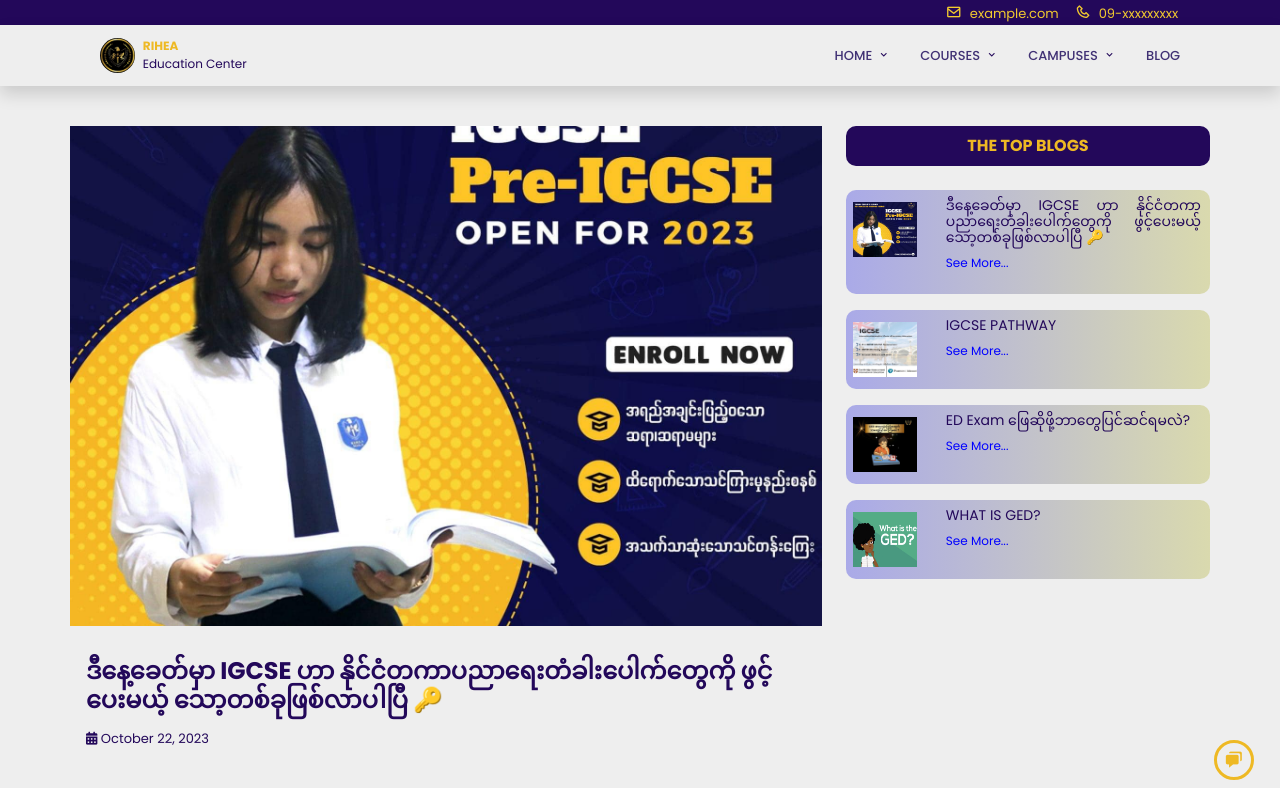
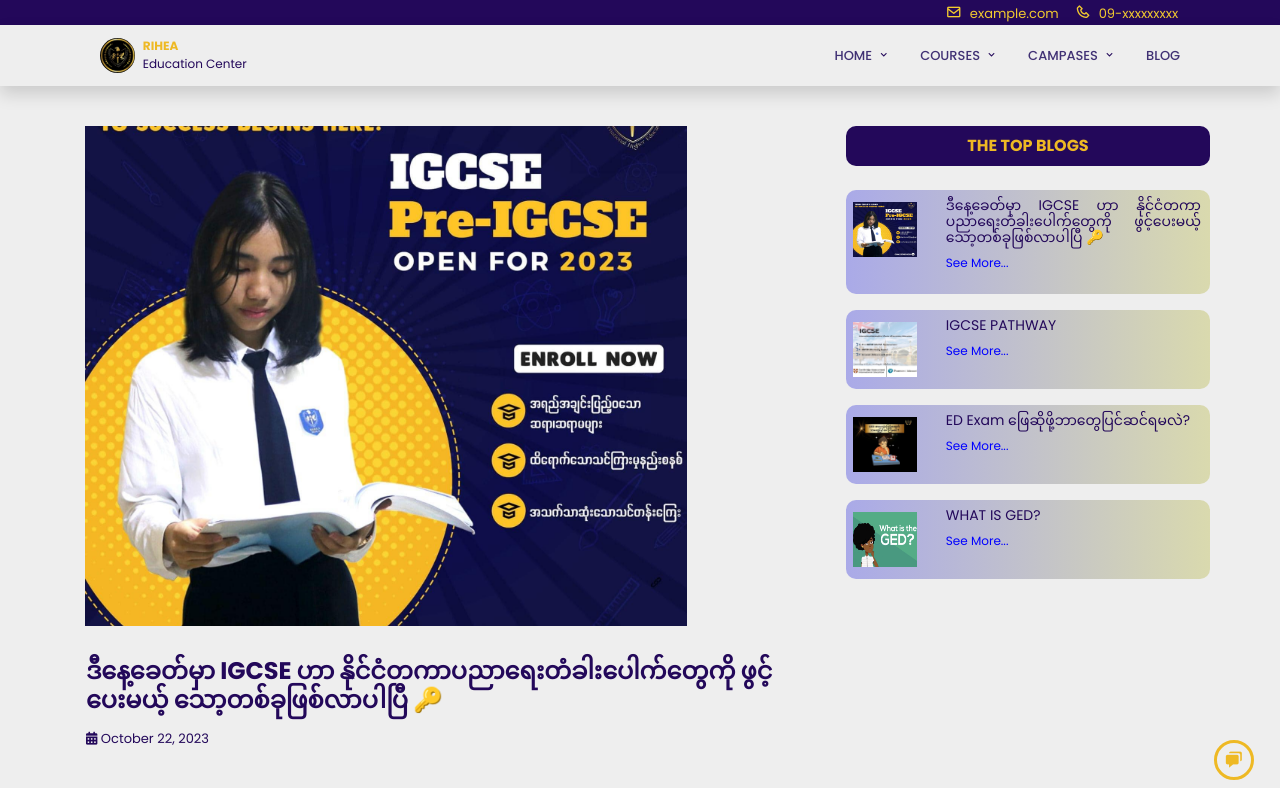
Before and after one commit to WaiLinnHtetAung/miga-project, a Vue app: page /blog-detail/1 in a window 1280 px wide. Shown: the top 788 px of the page. Built offline with nearby package versions, Linux system fonts and the light colour scheme; a small style sheet from the web is missing.

Commit message:
menu active update

```diff
--- a/src/views/BlogDetail.vue
+++ b/src/views/BlogDetail.vue
@@ -2,7 +2,7 @@
     <div class="blog-detail-section container">
         <div class="row">
             <div class="col-lg-8 col-md-12 col-sm-12 col-12 mb-3 blog-detail">
-                <img :src="blog.img" alt="">
+                    <img :src="blog.img" alt="">
                 <div class="blog-header p-3">
                     <h4>{{blog.title}}</h4>
                     <p class="mb-2" style="font-size:13px;"><i class="fa-solid fa-calendar-days"></i> {{blog.date}}</p>
@@ -55,10 +55,11 @@ import {useRouter} from 'vue-router'
         padding: 40px 0;
     }
     .blog-detail img {
-        width: 100%;
+        width: 80%;
         height: 500px;
         object-fit: cover;
         object-position: center;
+        margin-left: 15px;
     }
     .blog-header h4 {
         font-weight: bold;
--- a/src/views/Nav.vue
+++ b/src/views/Nav.vue
@@ -25,7 +25,7 @@
         <nav class="navbar" :class="{ 'active' : isResponsive }">
             <ul>
                 <li class="dropdown">
-                    <a class="pointer" @click="isHome = !isHome">Home<i class='bx bx-chevron-down'></i></a>
+                    <a class="pointer" @click="isHome = !isHome" :class="{active: isActiveRoute}">Home<i class='bx bx-chevron-down'></i></a>
                     <ul v-if="isHome">
                         <li><router-link to="/about-us">About Us</router-link></li>
                         <li><router-link to="/contact-us">Contact Us</router-link></li>
@@ -33,7 +33,7 @@
                     </ul>
                 </li>
                 <li class="dropdown">
-                    <a class="pointer" @click="isCourse = !isCourse">Courses <i class='bx bx-chevron-down'></i></a>
+                    <a class="pointer" @click="isCourse = !isCourse" :class="{active: currentRoute.substring(0,14) == '/course-detail'}">Courses <i class='bx bx-chevron-down'></i></a>
                     <ul v-if="isCourse">
                         <li><router-link :to="{name: 'CourseDetail', params: {slug: 'pre-ged'}}">Pre GED</router-link></li>
                         <li><router-link to="/course-detail/ged">GED</router-link></li>
@@ -43,7 +43,7 @@
                     </ul>
                 </li>
                 <li class="dropdown">
-                    <a class="pointer" @click="isCampus = !isCampus">Campuses <i class='bx bx-chevron-down'></i></a>
+                    <a class="pointer" @click="isCampus = !isCampus" :class="{active: currentRoute.substring(0,7) == '/campus'}">Campases <i class='bx bx-chevron-down'></i></a>
                     <ul v-if="isCampus">
                         <li><router-link to="/campus/campus1">Campus 1</router-link></li>
                         <li><router-link to="/campus/campus2">Campus 2</router-link></li>
@@ -62,8 +62,7 @@
 </template>
 
 <script>
-    import { is } from '@babel/types';
-import { onMounted, ref, watch } from 'vue';
+    import { computed, onMounted, ref } from 'vue';
     import {useRouter} from 'vue-router'
 
     export default {
@@ -75,6 +74,7 @@ import { onMounted, ref, watch } from 'vue';
             let isCampus = ref(false);
             let goHome = () => router.push('/');
             let browserWidth = ref(window.innerWidth);
+            let currentRoute = ref('');
 
             let resize = () => {
                 browserWidth.value = window.innerWidth;
@@ -93,7 +93,17 @@ import { onMounted, ref, watch } from 'vue';
                 }
             })
 
-            return {isResponsive, goHome, isHome, isCourse, isCampus}
+            //for route active
+            router.afterEach((to) => {
+                currentRoute.value = to.path;
+            })
+
+            let isActiveRoute = computed(() => {
+                let routes = ['/about-us', '/contact-us', '/our-services'];
+                return routes.includes(currentRoute.value)
+            })
+
+            return {isResponsive, goHome, isHome, isCourse, isCampus, currentRoute, isActiveRoute}
         }
     }
 </script>
@@ -215,6 +225,10 @@ import { onMounted, ref, watch } from 'vue';
         color: rgb(238,185,36) !important;
     }
 
+    .active {
+        color: rgb(238,185,36) !important;
+    }
+
     #menu-icon {
         font-size: 3rem;
         color: var(--text-color);
```
